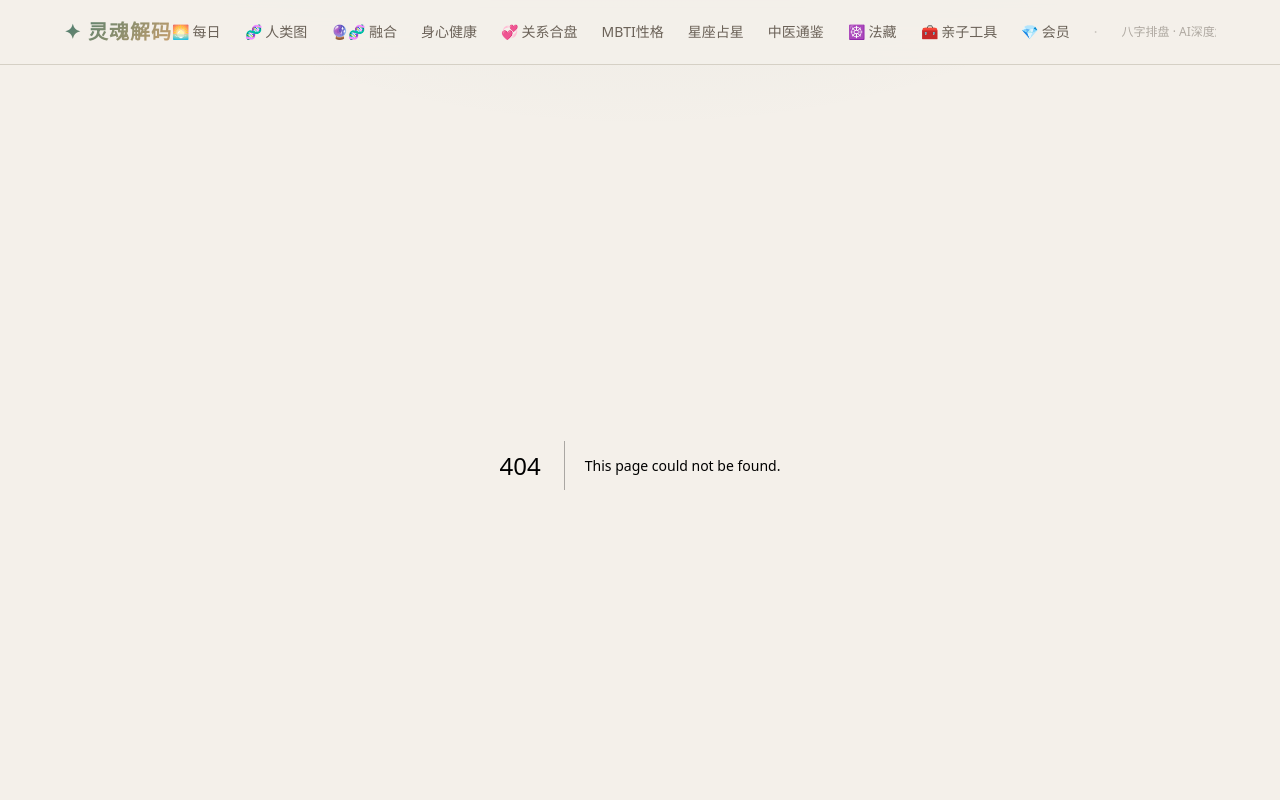
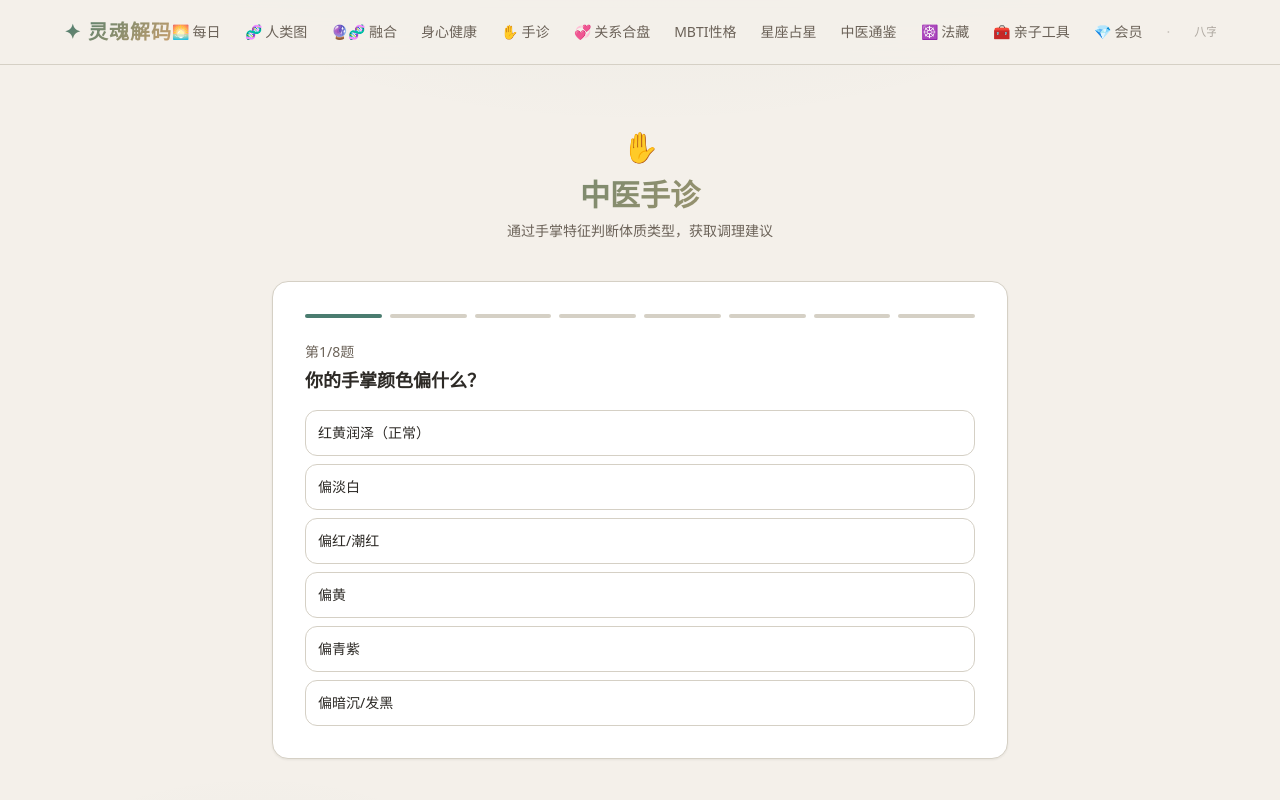
Before and after one commit to wlkerwong-boop/soul-decode, a Next.js app: page /hand-diagnosis in a window 1280 px wide. Before the commit this address had no page. Shown: the top 800 px of the page. Built offline with nearby package versions, Linux system fonts and the light colour scheme.

Commit message:
feat: 中医手诊(AI辨证+知识库) + 导航

```diff
--- /dev/null
+++ b/public/hand-diagnosis-kb.md
@@ -0,0 +1,38 @@
+# 中医手诊知识体系
+
+## 核心辨证基础
+- 五指对应五行：拇指→脾土、食指→肝木、中指→心火、无名指→肺金、小指→肾水
+- 禁忌：刚洗手/运动后/暴晒后/情绪暴怒时禁止诊手;优先观察左手(先天体质);女性经期/饮酒后掌色易失真
+
+## 掌色辨证
+- 淡白→虚证、寒证；红黄润泽→健康标准；赤红/潮红→热证、火证、阴虚
+- 发黄→脾胃、湿气；青紫暗沉→气滞、血瘀、寒凝；发黑/黑斑→肾虚、久瘀
+
+## 掌形辨证
+- 厚实饱满→元气充足；瘦薄干瘪→气血亏虚；浮肿松软→脾虚水湿
+- 僵硬紧绷→气滞血瘀；绵软无力→气虚为主
+
+## 掌温辨证
+- 温热均匀→气血调和；全掌冰凉→阳虚、宫寒
+- 掌心独热→阴虚火旺；大鱼际热小鱼际凉→上热下寒
+
+## 十大体质速查
+1. 气虚：掌色淡白、掌软无力、月牙少、手易出汗
+2. 血虚：掌色惨白、指甲苍白、掌心干燥
+3. 阳虚虚寒：全掌青白冰凉、手腕青筋
+4. 阴虚火旺：掌心发烫、大小鱼际潮红
+5. 脾虚湿盛：掌色发黄、掌浮肿、指缝潮湿
+6. 肝郁气滞：食指发青歪斜、掌侧青筋多
+7. 气滞血瘀：掌色青紫、黑斑、青筋凸起
+8. 肾阳虚：掌根发黑、小指短小冰凉
+9. 肾阴虚：小鱼际潮红、指甲竖纹密
+10. 肺热/肺虚：无名指发白或红、手掌干燥
+
+## 甲半月辨证
+- 标准：8~10个月牙、占指甲1/5、奶白色
+- 无月牙→阳虚气虚；月牙过大→阳气过盛；月牙发灰/黑→毒素堆积
+
+## 青筋辨证
+- 青色主寒、黑色主瘀、粗筋病重
+- 虎口/拇指根部→外感风寒；大鱼际→心肺受寒
+- 掌心中央→中焦气滞；手腕内侧→下焦寒湿；小鱼际→肾气亏虚
--- /dev/null
+++ b/src/app/api/hand-diagnosis/route.ts
@@ -0,0 +1,61 @@
+/**
+ * 中医手诊 API — 基于文章知识库 + DeepSeek AI辨证
+ */
+import { NextRequest } from 'next/server';
+import fs from 'fs';
+import path from 'path';
+
+export const runtime = 'nodejs';
+
+// 加载手诊知识库
+const KB = fs.readFileSync(path.join(process.cwd(), 'public/hand-diagnosis-kb.md'), 'utf-8');
+
+export async function POST(request: NextRequest) {
+  try {
+    const { symptoms, questions } = await request.json();
+
+    const userDesc = questions || symptoms || '请描述你的手部状况';
+
+    const prompt = `你是一位资深的中医手诊医师。以下是中医手诊的完整知识体系，请基于此进行辨证分析。
+
+【知识体系】
+${KB.slice(0, 6000)}
+
+【用户描述】
+${userDesc}
+
+【任务】
+1. 分析用户描述的手部特征，判断可能的体质类型和脏腑问题
+2. 给出具体的调理建议（饮食、作息、穴位按摩等）
+3. 指出需要关注的健康风险
+4. 给出下一步建议
+
+请用中文回答，语气温和专业。篇幅500-1000字。`;
+
+    const apiKey = process.env.DEEPSEEK_API_KEY;
+    if (!apiKey) {
+      return Response.json({ diagnosis: 'AI诊断功能暂不可用，请联系管理员配置API。' });
+    }
+
+    const res = await fetch('https://api.deepseek.com/v1/chat/completions', {
+      method: 'POST',
+      headers: { 'Content-Type': 'application/json', 'Authorization': `Bearer ${apiKey}` },
+      body: JSON.stringify({
+        model: 'deepseek-chat',
+        messages: [
+          { role: 'system', content: '你是资深中医手诊医师，精通望诊辨证，善于通过手部特征判断体质和脏腑状态。你的建议温和、实用、专业。' },
+          { role: 'user', content: prompt }
+        ],
+        max_tokens: 3000,
+        temperature: 0.5,
+      }),
+    });
+
+    const data = await res.json();
+    const diagnosis = data.choices?.[0]?.message?.content || '分析生成失败';
+
+    return Response.json({ diagnosis });
+  } catch (e: any) {
+    return Response.json({ error: e.message }, { status: 500 });
+  }
+}
--- /dev/null
+++ b/src/app/hand-diagnosis/page.tsx
@@ -0,0 +1,119 @@
+'use client';
+
+import { useState } from 'react';
+
+const questions = [
+  { id: 'color', q: '你的手掌颜色偏什么？', options: ['红黄润泽（正常）', '偏淡白', '偏红/潮红', '偏黄', '偏青紫', '偏暗沉/发黑'] },
+  { id: 'temp', q: '手掌温度怎么样？', options: ['温热均匀（正常）', '全掌冰凉', '手心烫手心热', '手心热手背凉'] },
+  { id: 'shape', q: '手掌厚薄怎么样？', options: ['厚实饱满（正常）', '瘦薄干瘪', '浮肿松软', '僵硬紧绷', '绵软无力'] },
+  { id: 'moisture', q: '手掌干湿情况？', options: ['适中（正常）', '常年干燥起皮', '潮湿多汗', '手心黏腻出汗'] },
+  { id: 'nails', q: '指甲月牙（白色半月）有几个？', options: ['8-10个（正常）', '3-7个', '只有拇指有', '0个'] },
+  { id: 'fingers', q: '哪根手指感觉异常？', options: ['都正常', '拇指瘦小', '食指弯曲发青', '中指歪斜', '无名指干枯', '小指短小冰凉', '有多根手指异常'] },
+  { id: 'veins', q: '手掌青筋（血管）明显吗？', options: ['不明显（正常）', '虎口有青筋', '大鱼际有青筋', '掌心有青筋', '手腕有青筋', '多处都有青筋'] },
+  { id: 'other', q: '其他症状（可选，告诉我你的感受）', options: [] },
+];
+
+export default function HandDiagnosisPage() {
+  const [answers, setAnswers] = useState<Record<string, string>>({});
+  const [step, setStep] = useState(0);
+  const [diagnosis, setDiagnosis] = useState('');
+  const [loading, setLoading] = useState(false);
+
+  const current = questions[step];
+  if (!current) return null;
+
+  const handleAnswer = async (answer: string) => {
+    const newAnswers = { ...answers, [current.id]: answer };
+    setAnswers(newAnswers);
+
+    if (step < questions.length - 1) {
+      setStep(step + 1);
+    } else {
+      // Generate diagnosis
+      setLoading(true);
+      try {
+        const desc = Object.entries(newAnswers)
+          .filter(([k, v]) => v && k !== 'other')
+          .map(([k, v]) => `${k}: ${v}`)
+          .join('\n');
+        const extra = newAnswers.other ? `\n其他: ${newAnswers.other}` : '';
+
+        const res = await fetch('/api/hand-diagnosis', {
+          method: 'POST',
+          headers: { 'Content-Type': 'application/json' },
+          body: JSON.stringify({
+            questions: desc + extra,
+          }),
+        });
+        const data = await res.json();
+        setDiagnosis(data.diagnosis || '分析生成失败');
+      } catch {
+        setDiagnosis('网络错误，请重试');
+      }
+      setLoading(false);
+    }
+  };
+
+  const reset = () => { setAnswers({}); setStep(0); setDiagnosis(''); };
+
+  return (
+    <div className="py-8 md:py-16 px-4 max-w-3xl mx-auto">
+      <div className="text-center mb-10">
+        <div className="text-3xl mb-3">✋</div>
+        <h1 className="text-2xl md:text-3xl font-bold gradient-text mb-2">中医手诊</h1>
+        <p className="text-sm text-[var(--text-secondary)]">通过手掌特征判断体质类型，获取调理建议</p>
+      </div>
+
+      {!diagnosis && !loading && (
+        <div className="card-jade p-6 md:p-8">
+          <div className="flex gap-2 mb-6">
+            {questions.map((_, i) => (
+              <div key={i} className={`h-1 flex-1 rounded-full ${i <= step ? 'bg-[var(--text-accent)]' : 'bg-[var(--border-color)]'}`} />
+            ))}
+          </div>
+          <p className="text-sm text-[var(--text-secondary)] mb-1">第{step+1}/{questions.length}题</p>
+          <h3 className="text-lg font-bold mb-4">{current.q}</h3>
+          <div className="space-y-2">
+            {current.options.map((opt) => (
+              <button key={opt} onClick={() => handleAnswer(opt)}
+                className="w-full text-left p-3 rounded-xl bg-[var(--bg-card)] border border-[var(--border-color)] hover:border-[var(--text-accent)] transition-all text-sm">
+                {opt}
+              </button>
+            ))}
+            {current.options.length === 0 && (
+              <textarea className="input-jade w-full h-24" placeholder="描述你的其他症状..."
+                onBlur={e => {
+                  if (e.target.value.trim()) handleAnswer(e.target.value.trim());
+                }} />
+            )}
+          </div>
+        </div>
+      )}
+
+      {loading && (
+        <div className="text-center py-20">
+          <div className="cosmic-loader mx-auto mb-4" style={{width:40,height:40}}>
+            <div className="cosmic-ring cosmic-ring-3" style={{width:'100%',height:'100%'}}/>
+            <div className="cosmic-center text-xs">✋</div>
+          </div>
+          <p className="text-sm text-[var(--text-secondary)]">AI正在根据你的手部特征辨证分析...</p>
+        </div>
+      )}
+
+      {diagnosis && (
+        <div className="card-jade p-6 md:p-8">
+          <div className="text-center mb-4">
+            <div className="text-3xl mb-2">✋</div>
+            <h3 className="text-lg font-bold gradient-text">手诊辨证结果</h3>
+          </div>
+          <div className="text-sm leading-relaxed whitespace-pre-line p-4 rounded-xl bg-[var(--bg-card)] border border-[var(--border-color)]">
+            {diagnosis}
+          </div>
+          <div className="text-center mt-4">
+            <button onClick={reset} className="btn-jade" style={{width:'auto'}}>重新辨证</button>
+          </div>
+        </div>
+      )}
+    </div>
+  );
+}
--- a/src/components/Nav.tsx
+++ b/src/components/Nav.tsx
@@ -30,6 +30,7 @@ export default function Nav() {
     { href: '/human-design', label: '🧬 人类图' },
     { href: '/fusion', label: '🔮🧬 融合' },
     { href: '/health', label: '身心健康' },
+    { href: '/hand-diagnosis', label: '✋ 手诊' },
     { href: '/compatibility', label: '💞 关系合盘' },
     { href: '/mbti', label: 'MBTI性格' },
     { href: '/astrology', label: '星座占星' },
```
